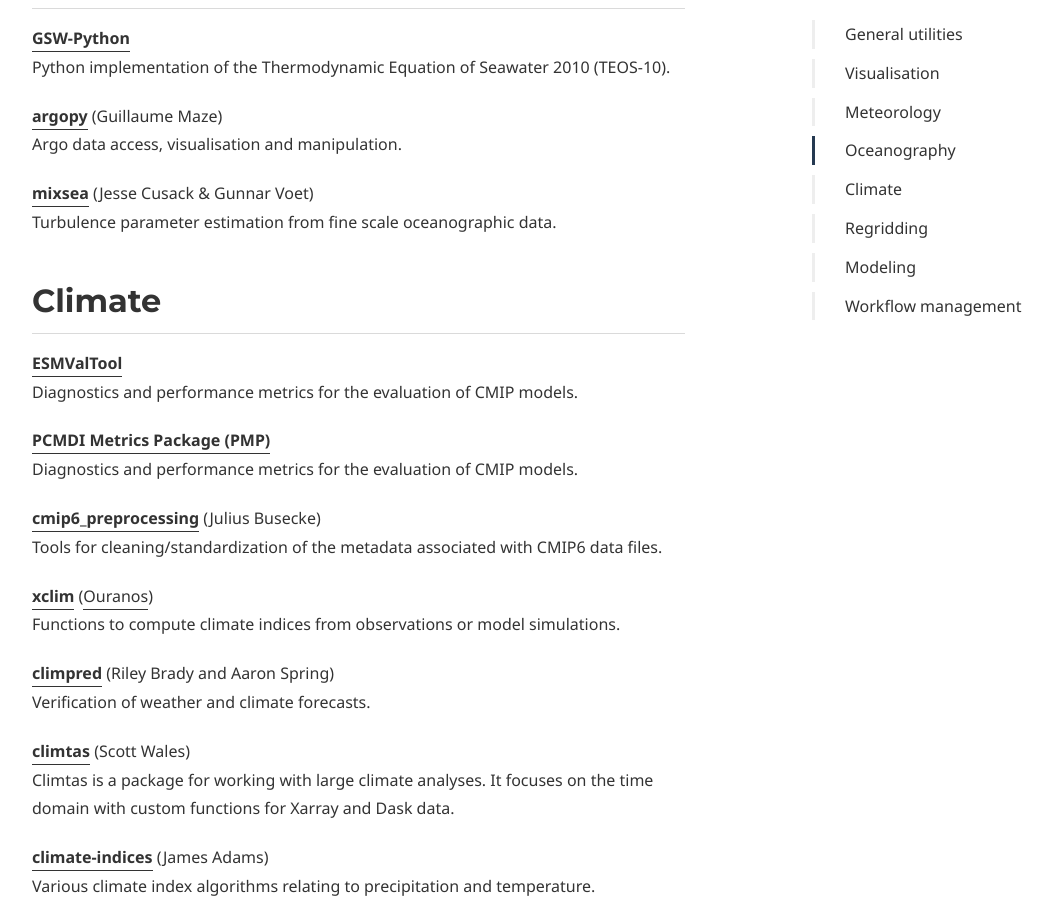
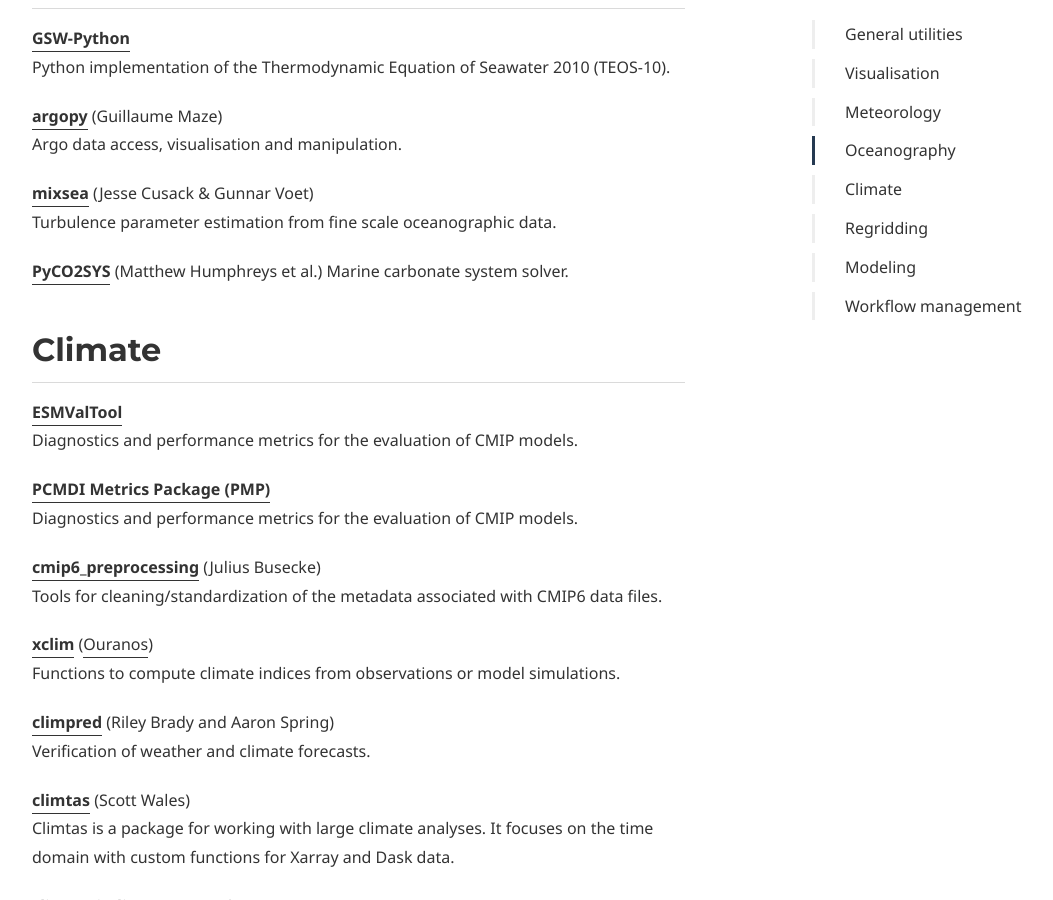
Before and after one commit to PyAOS/pyaos.github.io, a Jekyll site: the page built from packages.md, in a window 1280 px wide and 900 px high, scrolled down 2971 px. Shown: the whole window, without its empty margins (38-1091 px from the left). Built offline with Jekyll 4.4.1, drawn with Linux system fonts in a browser that asks for light colours; some web fonts are replaced.

Commit message:
Add PyCO2SYS
Python implementation of the widely used CO2SYS software for MS-DOS/Excel/MATLAB.

```diff
--- a/packages.md
+++ b/packages.md
@@ -114,6 +114,9 @@ Argo data access, visualisation and manipulation.
 **[mixsea](https://mixsea.readthedocs.io/)** (Jesse Cusack & Gunnar Voet)
 Turbulence parameter estimation from fine scale oceanographic data.
 
+**[PyCO2SYS](https://PyCO2SYS.readthedocs.io/)** (Matthew Humphreys et al.)
+Marine carbonate system solver.
+
 ## Climate
 
 **[ESMValTool](https://docs.esmvaltool.org/)**
```
